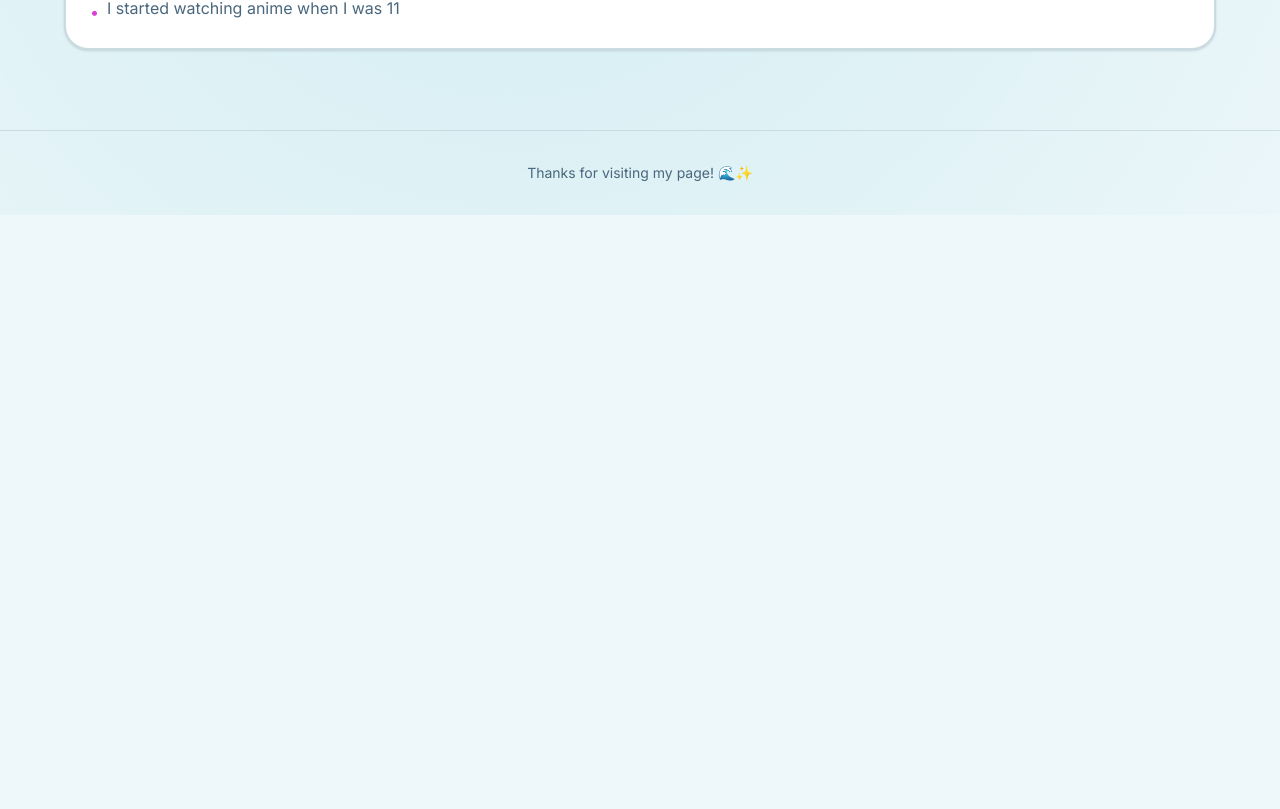
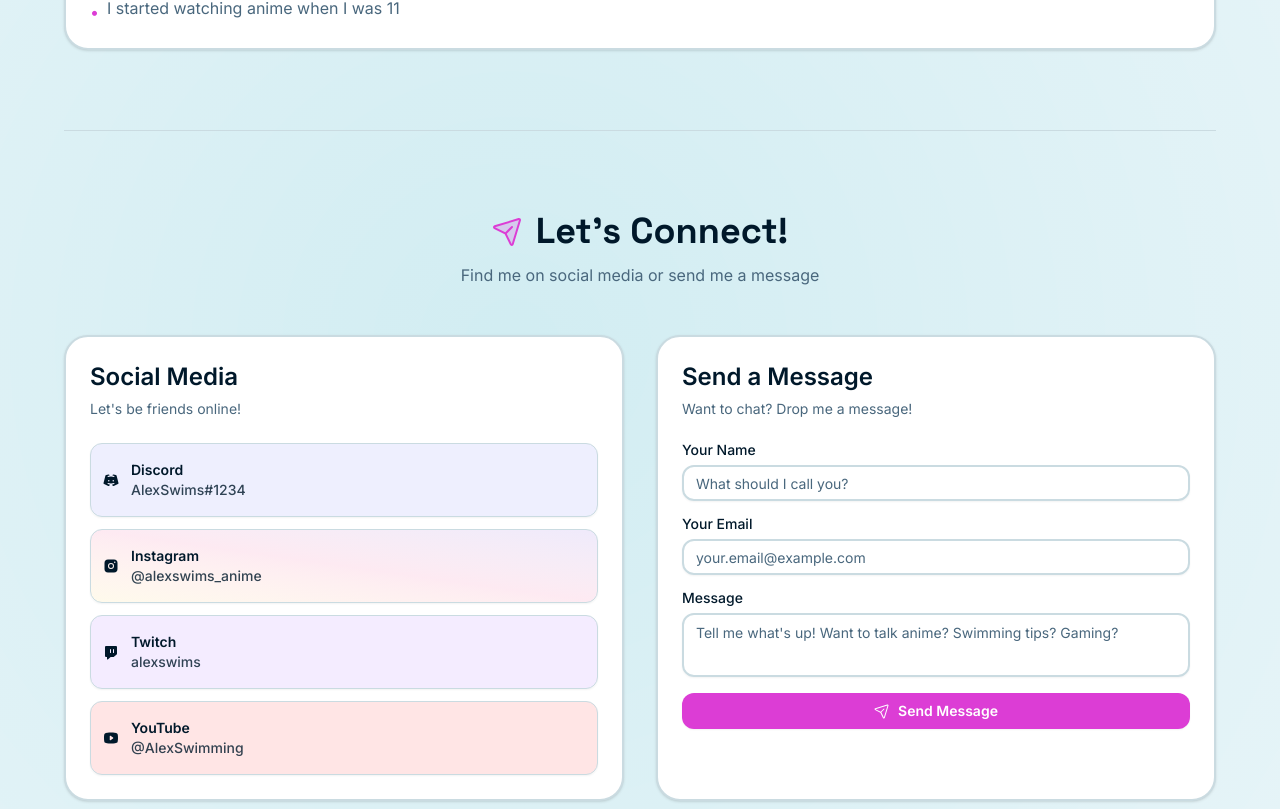
Before and after one commit to and3rn3t/jonah, a React (Vite) app: page / in a window 1280 px wide. Shown: the part 2131-2940 px from the top of the page. Before the commit the page ends 2346 px from the top, so only its background shows below. Built offline with nearby package versions, Linux system fonts and the light colour scheme.

Commit message:
Generated by Spark: Include social media links and a contact form to connect with friends

```diff
--- a/spark.meta.json
+++ b/spark.meta.json
@@ -1,3 +1,4 @@
 {
-  "templateVersion": 1
+  "templateVersion": 1,
+  "dbType": "kv"
 }
--- a/src/App.tsx
+++ b/src/App.tsx
@@ -1,11 +1,22 @@
 import { motion, Variants } from 'framer-motion'
-import { Television, Waves, User, Star, Trophy, Clock } from '@phosphor-icons/react'
+import { Television, Waves, User, Star, Trophy, Clock, DiscordLogo, InstagramLogo, TwitchLogo, YoutubeLogo, PaperPlaneTilt } from '@phosphor-icons/react'
 import { Card, CardContent, CardDescription, CardHeader, CardTitle } from '@/components/ui/card'
 import { Badge } from '@/components/ui/badge'
 import { Avatar, AvatarFallback } from '@/components/ui/avatar'
 import { Separator } from '@/components/ui/separator'
+import { Button } from '@/components/ui/button'
+import { Input } from '@/components/ui/input'
+import { Textarea } from '@/components/ui/textarea'
+import { Label } from '@/components/ui/label'
+import { useState } from 'react'
+import { toast } from 'sonner'
 
 function App() {
+  const [name, setName] = useState('')
+  const [email, setEmail] = useState('')
+  const [message, setMessage] = useState('')
+  const [isSubmitting, setIsSubmitting] = useState(false)
+
   const containerVariants: Variants = {
     hidden: { opacity: 0 },
     visible: {
@@ -26,6 +37,50 @@ function App() {
       }
     }
   }
+
+  const handleSubmit = async (e: React.FormEvent) => {
+    e.preventDefault()
+    setIsSubmitting(true)
+
+    await new Promise(resolve => setTimeout(resolve, 1000))
+
+    toast.success('Message sent! I\'ll get back to you soon! 🎉')
+    setName('')
+    setEmail('')
+    setMessage('')
+    setIsSubmitting(false)
+  }
+
+  const socialLinks = [
+    {
+      name: 'Discord',
+      icon: DiscordLogo,
+      username: 'AlexSwims#1234',
+      color: 'hover:bg-[#5865F2] hover:text-white',
+      bgColor: 'bg-[#5865F2]/10'
+    },
+    {
+      name: 'Instagram',
+      icon: InstagramLogo,
+      username: '@alexswims_anime',
+      color: 'hover:bg-gradient-to-tr hover:from-[#f9ce34] hover:via-[#ee2a7b] hover:to-[#6228d7] hover:text-white',
+      bgColor: 'bg-gradient-to-tr from-[#f9ce34]/10 via-[#ee2a7b]/10 to-[#6228d7]/10'
+    },
+    {
+      name: 'Twitch',
+      icon: TwitchLogo,
+      username: 'alexswims',
+      color: 'hover:bg-[#9146FF] hover:text-white',
+      bgColor: 'bg-[#9146FF]/10'
+    },
+    {
+      name: 'YouTube',
+      icon: YoutubeLogo,
+      username: '@AlexSwimming',
+      color: 'hover:bg-[#FF0000] hover:text-white',
+      bgColor: 'bg-[#FF0000]/10'
+    }
+  ]
 
   const animeList = [
     {
@@ -268,6 +323,124 @@ function App() {
           </div>
         </section>
 
+        <Separator className="max-w-6xl mx-auto" />
+
+        <section className="py-12 md:py-20 px-4">
+          <div className="max-w-6xl mx-auto">
+            <motion.div variants={itemVariants} className="mb-8 md:mb-12 text-center">
+              <div className="flex items-center justify-center gap-3 mb-3">
+                <PaperPlaneTilt size={32} weight="duotone" className="text-accent" />
+                <h2 className="text-3xl md:text-4xl font-bold">Let's Connect!</h2>
+              </div>
+              <p className="text-muted-foreground">Find me on social media or send me a message</p>
+            </motion.div>
+
+            <div className="grid lg:grid-cols-2 gap-8">
+              <motion.div variants={itemVariants}>
+                <Card className="h-full border-2">
+                  <CardHeader>
+                    <CardTitle className="text-2xl">Social Media</CardTitle>
+                    <CardDescription>Let's be friends online!</CardDescription>
+                  </CardHeader>
+                  <CardContent className="space-y-3">
+                    {socialLinks.map((social, index) => {
+                      const Icon = social.icon
+                      return (
+                        <motion.div
+                          key={index}
+                          whileHover={{ scale: 1.02 }}
+                          whileTap={{ scale: 0.98 }}
+                        >
+                          <Button
+                            variant="outline"
+                            className={`w-full justify-start gap-3 h-auto py-4 transition-all duration-300 ${social.color} ${social.bgColor}`}
+                          >
+                            <Icon size={24} weight="fill" />
+                            <div className="text-left">
+                              <div className="font-semibold">{social.name}</div>
+                              <div className="text-sm opacity-80">{social.username}</div>
+                            </div>
+                          </Button>
+                        </motion.div>
+                      )
+                    })}
+                  </CardContent>
+                </Card>
+              </motion.div>
+
+              <motion.div variants={itemVariants}>
+                <Card className="h-full border-2">
+                  <CardHeader>
+                    <CardTitle className="text-2xl">Send a Message</CardTitle>
+                    <CardDescription>Want to chat? Drop me a message!</CardDescription>
+                  </CardHeader>
+                  <CardContent>
+                    <form onSubmit={handleSubmit} className="space-y-4">
+                      <div className="space-y-2">
+                        <Label htmlFor="name">Your Name</Label>
+                        <Input
+                          id="name"
+                          placeholder="What should I call you?"
+                          value={name}
+                          onChange={(e) => setName(e.target.value)}
+                          required
+                          className="border-2 focus:border-accent"
+                        />
+                      </div>
+                      <div className="space-y-2">
+                        <Label htmlFor="email">Your Email</Label>
+                        <Input
+                          id="email"
+                          type="email"
+                          placeholder="your.email@example.com"
+                          value={email}
+                          onChange={(e) => setEmail(e.target.value)}
+                          required
+                          className="border-2 focus:border-accent"
+                        />
+                      </div>
+                      <div className="space-y-2">
+                        <Label htmlFor="message">Message</Label>
+                        <Textarea
+                          id="message"
+                          placeholder="Tell me what's up! Want to talk anime? Swimming tips? Gaming?"
+                          value={message}
+                          onChange={(e) => setMessage(e.target.value)}
+                          required
+                          rows={5}
+                          className="border-2 focus:border-accent resize-none"
+                        />
+                      </div>
+                      <Button
+                        type="submit"
+                        disabled={isSubmitting}
+                        className="w-full bg-accent hover:bg-accent/90 text-accent-foreground font-semibold"
+                      >
+                        {isSubmitting ? (
+                          <span className="flex items-center gap-2">
+                            <motion.div
+                              animate={{ rotate: 360 }}
+                              transition={{ duration: 1, repeat: Infinity, ease: "linear" }}
+                            >
+                              <PaperPlaneTilt size={20} />
+                            </motion.div>
+                            Sending...
+                          </span>
+                        ) : (
+                          <span className="flex items-center gap-2">
+                            <PaperPlaneTilt size={20} />
+                            Send Message
+                          </span>
+                        )}
+                      </Button>
+                    </form>
+                  </CardContent>
+                </Card>
+              </motion.div>
+            </div>
+          </div>
+        </section>
+
         <footer className="py-8 px-4 text-center text-muted-foreground border-t">
           <p className="text-sm">Thanks for visiting my page! 🌊✨</p>
         </footer>
--- a/src/main.tsx
+++ b/src/main.tsx
@@ -4,6 +4,7 @@ import "@github/spark/spark"
 
 import App from './App.tsx'
 import { ErrorFallback } from './ErrorFallback.tsx'
+import { Toaster } from '@/components/ui/sonner'
 
 import "./main.css"
 import "./styles/theme.css"
@@ -12,5 +13,6 @@ import "./index.css"
 createRoot(document.getElementById('root')!).render(
   <ErrorBoundary FallbackComponent={ErrorFallback}>
     <App />
+    <Toaster />
    </ErrorBoundary>
 )
```
